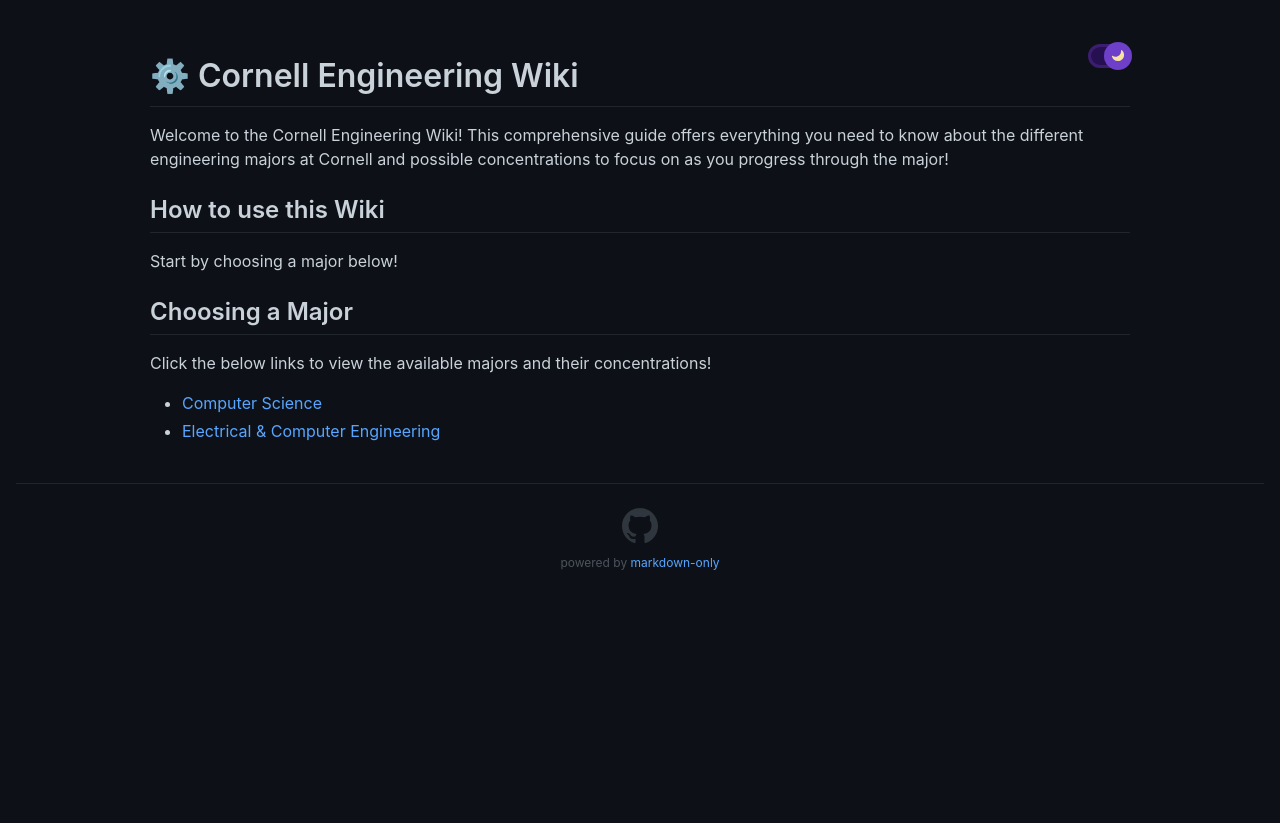
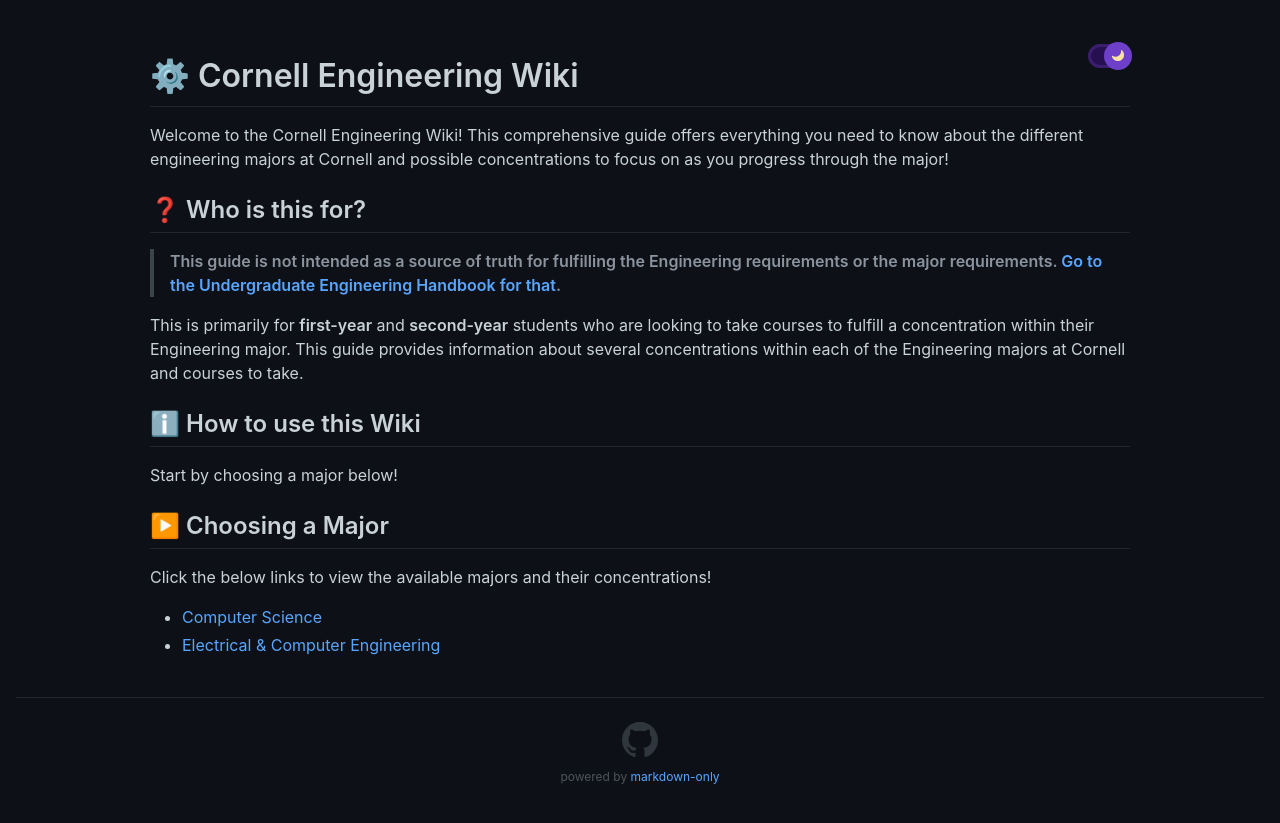
Before and after one commit to jmyphn/engineering-wiki, a Jekyll site: the page built from index.md, in a window 1280 px wide. Shown: the top 823 px of the page. Built offline with Jekyll 4.4.1, drawn with Linux system fonts in a browser that asks for light colours; our own code applies the rules of GitHub Pages for plain Markdown files.

Commit message:
feat: add guide intentions

```diff
--- a/index.md
+++ b/index.md
@@ -2,11 +2,16 @@
 
 Welcome to the Cornell Engineering Wiki! This comprehensive guide offers everything you need to know about the different engineering majors at Cornell and possible concentrations to focus on as you progress through the major!
 
-## How to use this Wiki
+## ❓ Who is this for?
+> **This guide is not intended as a source of truth for fulfilling the Engineering requirements or the major requirements. [Go to the Undergraduate Engineering Handbook for that](https://www.engineering.cornell.edu/engineering-undergraduate-handbook/).**
+
+This is primarily for **first-year** and **second-year** students who are looking to take courses to fulfill a concentration within their Engineering major. This guide provides information about several concentrations within each of the Engineering majors at Cornell and courses to take.
+
+## ℹ️ How to use this Wiki
 
 Start by choosing a major below!
 
-## Choosing a Major
+## ▶️ Choosing a Major
 Click the below links to view the available majors and their concentrations!
 
 - [Computer Science]({{ '/csmajor/' | relative_url }})
```
Also changed, not shown: 1 other file.
